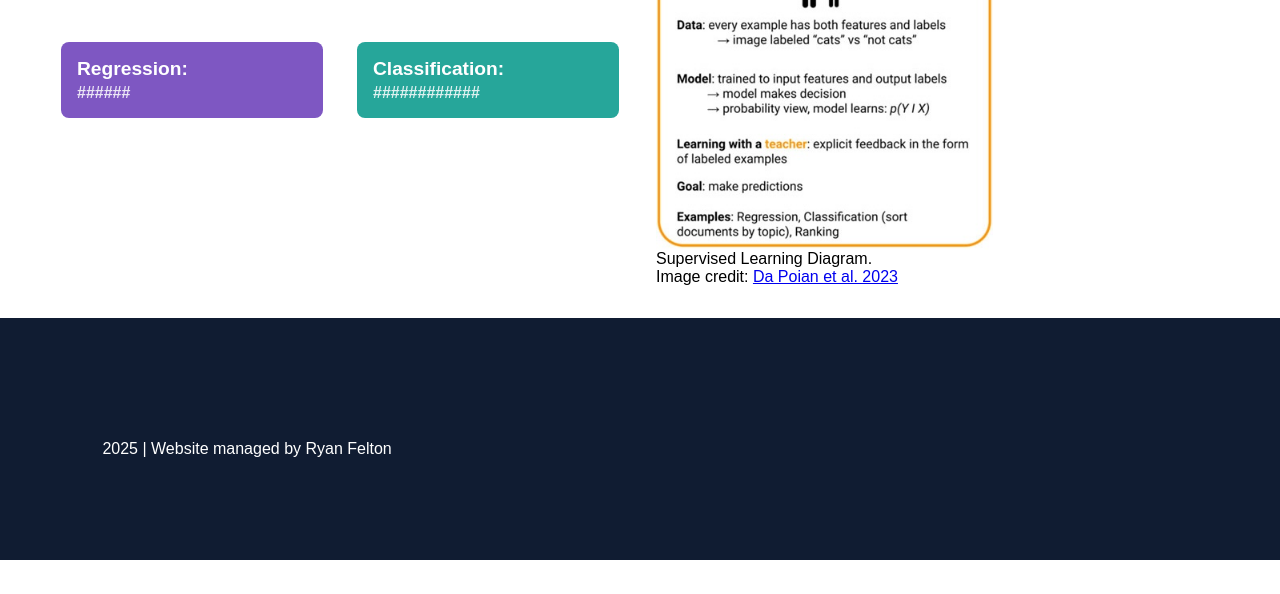
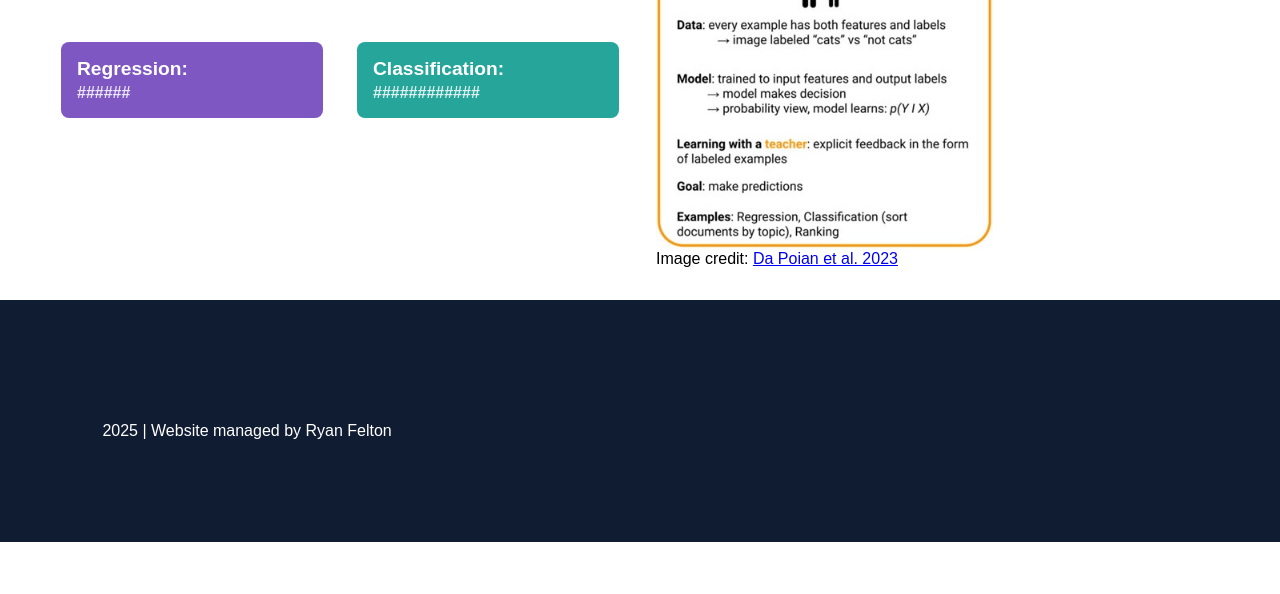
Before and after one commit to machinelearning-interactive/machinelearning-interactive.github.io, a plain HTML site: page supervised.html in a window 1280 px wide. Shown: the part 206-800 px from the top of the page. Drawn offline with nearby package versions, Linux system fonts and the light colour scheme.

Commit message:
Tweak to sup page.

```diff
--- a/supervised.html
+++ b/supervised.html
@@ -117,7 +117,7 @@
   <div class="unsup-image-side">
     <figure>
       <img src="img/sup_da_poian.jpg" alt="Supervised Learning Diagram"/>
-      <figcaption>Supervised Learning Diagram. <br>
+      <figcaption>
         Image credit: <a href="https://doi.org/10.3389/fspas.2023.1134141" target="_blank" rel="noopener noreferrer">Da Poian et al. 2023</a>
  	    </figcaption>
     </figure>
```
